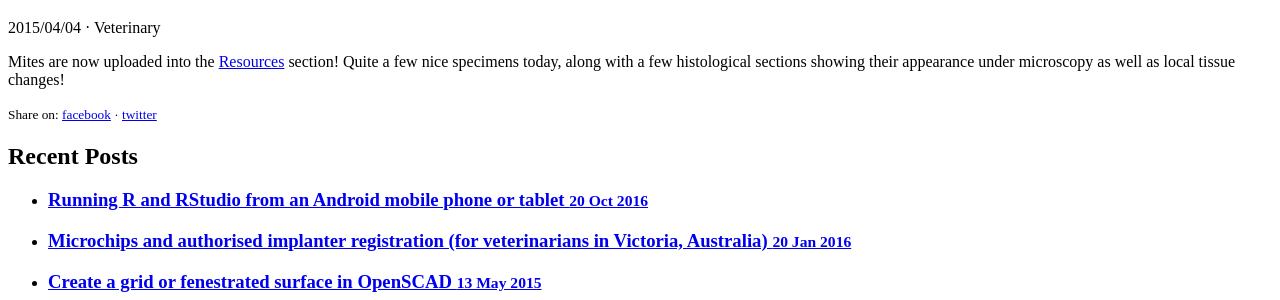
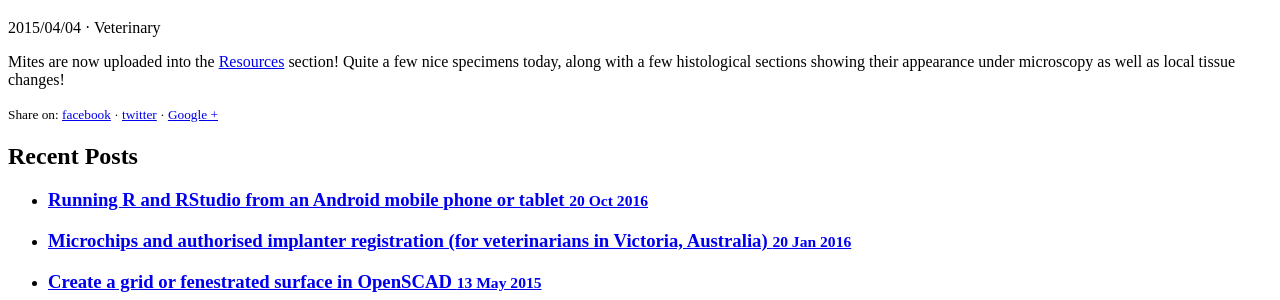
Before and after one commit to thomasteoh/thomasteoh.github.io, a Jekyll site: the page built from _posts/2015-04-04-mites.md, in a window 1280 px wide. Shown: the part 218-518 px from the top of the page. Built offline with Jekyll 4.4.1, drawn with Linux system fonts in a browser that asks for light colours; comment, search, counter and statistics services are not loaded.

Commit message:
Added Google + sharing to posts

```diff
--- a/_layouts/post.html
+++ b/_layouts/post.html
@@ -10,7 +10,7 @@ layout: default
 
   <span itemprop="text">{{ content }}</span>
 
-  <span><small>Share on: <a href="http://www.facebook.com/sharer.php?u={{ site.url }}{{ page.url }}&t={{ page.title }}">facebook</a> &middot; <a href="http://twitter.com/share?text={{ page.title }} @tteoh&url={{ site.url }}{{ page.url }}&hashtags=">twitter</a></small></span>
+  <span><small>Share on: <a href="http://www.facebook.com/sharer.php?u={{ site.url }}{{ page.url }}&t={{ page.title }}">facebook</a> &middot; <a href="http://twitter.com/share?text={{ page.title }} @tteoh&url={{ site.url }}{{ page.url }}&hashtags=">twitter</a> &middot; <a href="https://plus.google.com/share?url={{ site.url }}{{ page.url }}">Google +</a></small></span>
 </div>
 
 <div class="related">
```
